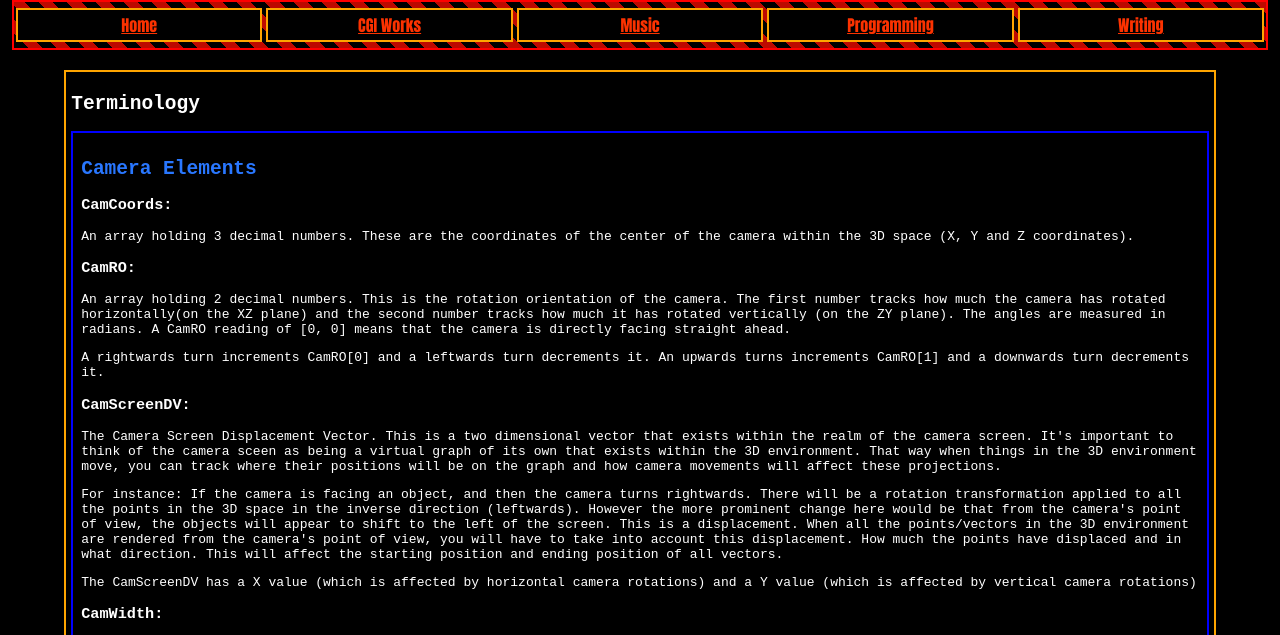
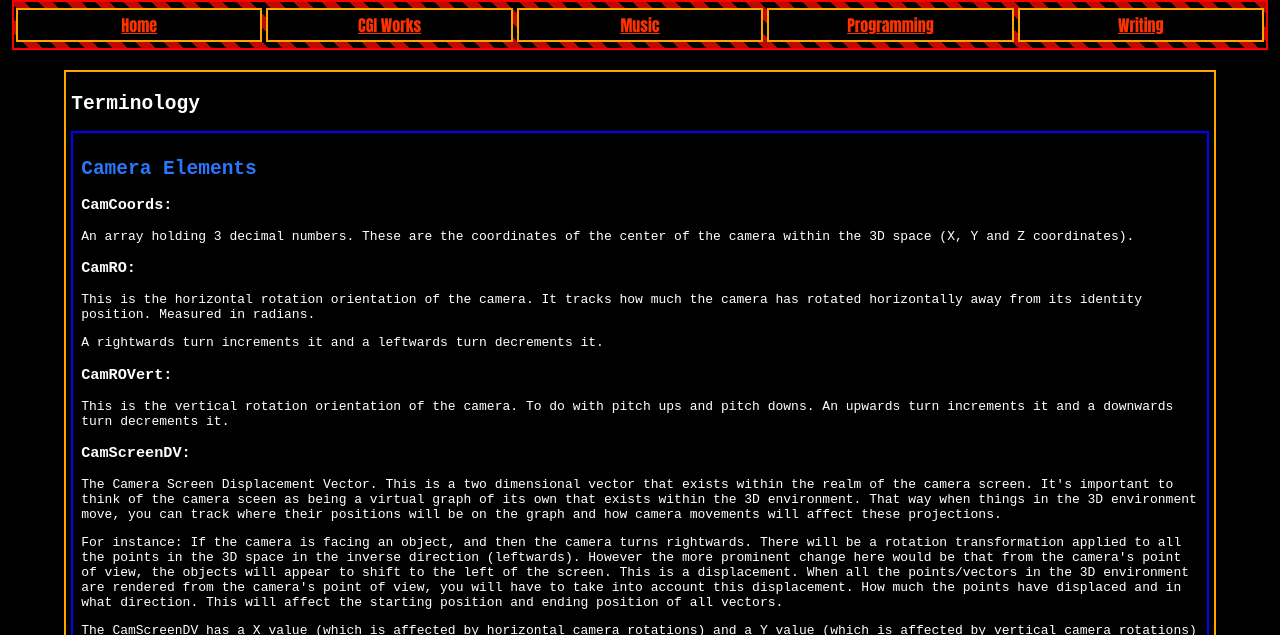
Before and after one commit to dynamic-abi/dynamic-abi.github.io, a plain HTML site: page WebsiteFolder_Programming/RuffEngine_DC/ruffEngineDC1Documentation.html in a window 1280 px wide. Shown: the part 164-799 px from the top of the page. Drawn offline with Linux system fonts and the light colour scheme.

Commit message:
Update ruffEngineDC1Documentation.html

```diff
--- a/WebsiteFolder_Programming/RuffEngine_DC/ruffEngineDC1Documentation.html
+++ b/WebsiteFolder_Programming/RuffEngine_DC/ruffEngineDC1Documentation.html
@@ -37,16 +37,20 @@
   <p>An array holding 3 decimal numbers. These are the coordinates of the center of the camera within the 3D space (X, Y and Z coordinates).</p>
 
   <h3>CamRO:</h3>
-  <p>An array holding 2 decimal numbers. This is the rotation orientation of the camera.
-     The first number tracks how much the camera has rotated horizontally(on the XZ plane) and
-     the second number tracks how much it has rotated vertically (on the ZY plane). The angles
-     are measured in radians. A CamRO reading of [0, 0] means that the camera is directly facing straight ahead.
+  <p>This is the horizontal rotation orientation of the camera.
+     It tracks how much the camera has rotated horizontally away from its identity position. Measured in radians.
    </p>
 
    <p>
-     A rightwards turn increments CamRO[0] and a leftwards turn decrements it. An upwards turns increments CamRO[1] and a downwards
-     turn decrements it.
-   </p>
+     A rightwards turn increments it and a leftwards turn decrements it.
+    </p>
+
+<h3>CamROVert: </h3>
+
+<p>
+This is the vertical rotation orientation of the camera. To do with pitch ups and pitch downs. An upwards turn increments it and a downwards turn decrements it.
+
+</p>
 
 
 
```
